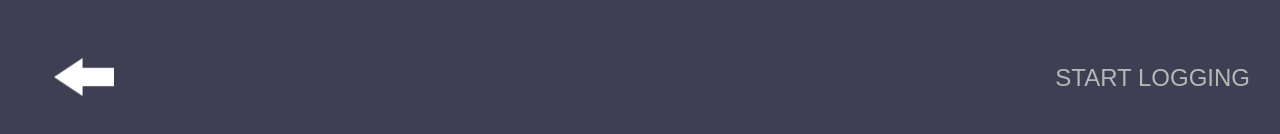
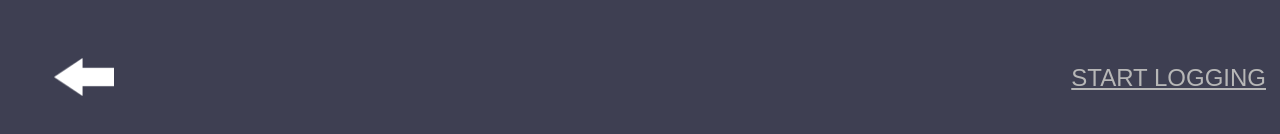
Before and after one commit to JunhaoSLi/eecs330, a plain HTML site: page Appliances.html in a window 1280 px wide. Shown: the part 636-770 px from the top of the page. Drawn offline with Linux system fonts and the light colour scheme.

Commit message:
linked appliances.html button to waterlogging.html

```diff
--- a/Appliances.html
+++ b/Appliances.html
@@ -104,7 +104,7 @@
 
 		<div class="bottomrow">
 			<button><img src="icons/back.png" id="arrow"></button>
-			<button id="nextpage">START LOGGING</button>
+			<a id="nextpage" href="waterlogging.html">START LOGGING</a>
 		</div>
 		<div id="overlay"></div>
 	</body>
```
